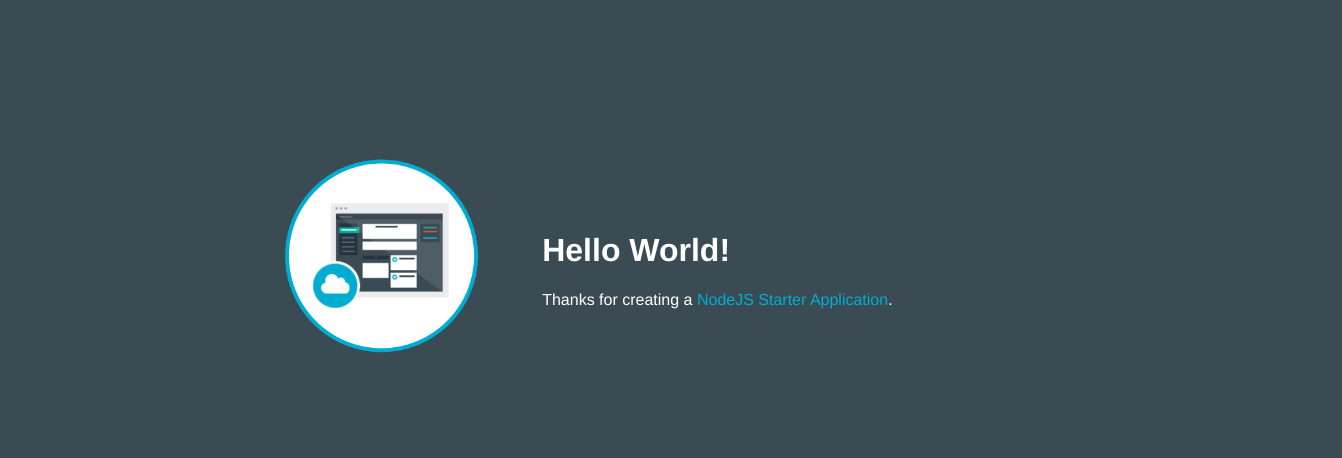
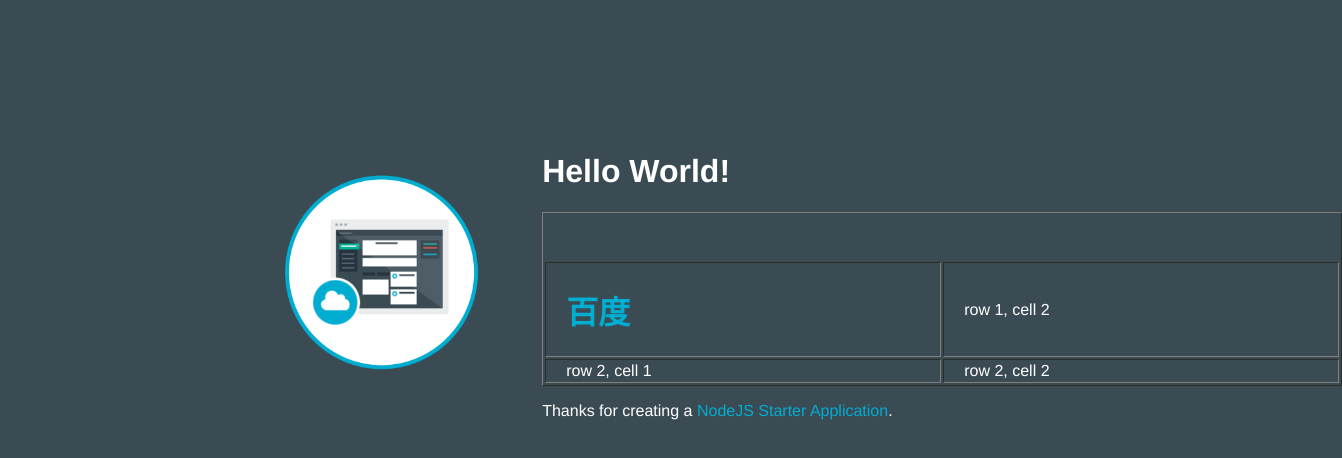
Before and after one commit to FengIOChen/chenfeng1-1486458915719, a website: page public/index.html in a window 1280 px wide. Shown: the whole page, 1342 px wide, since content can reach past the window. Drawn offline with Linux system fonts and the light colour scheme.

Commit message:
Update index.html

```diff
--- a/public/index.html
+++ b/public/index.html
@@ -17,6 +17,16 @@
         </td>
         <td>
           <h1 id="message">Hello World!</h1>
+          <table border="1">
+<tr>
+<td><a href="http://www.baidu.com/"><h1>百度</h1></a></td>
+<td>row 1, cell 2</td>
+</tr>
+<tr>
+<td>row 2, cell 1</td>
+<td>row 2, cell 2</td>
+</tr>
+</table>
           <p class='description'></p> Thanks for creating a <span class = "blue">NodeJS Starter Application</span>.
         </td>
       </tr>
```
